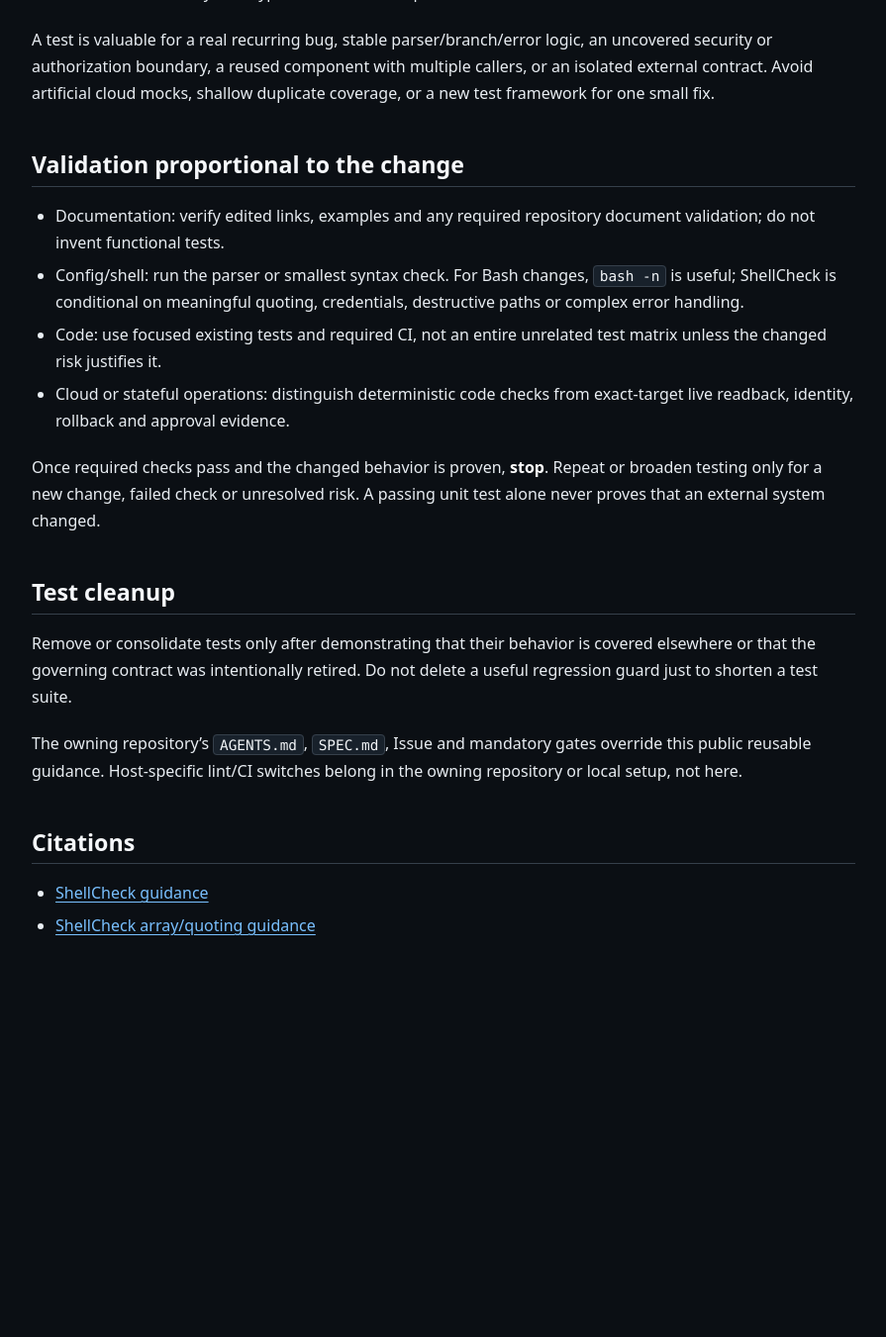
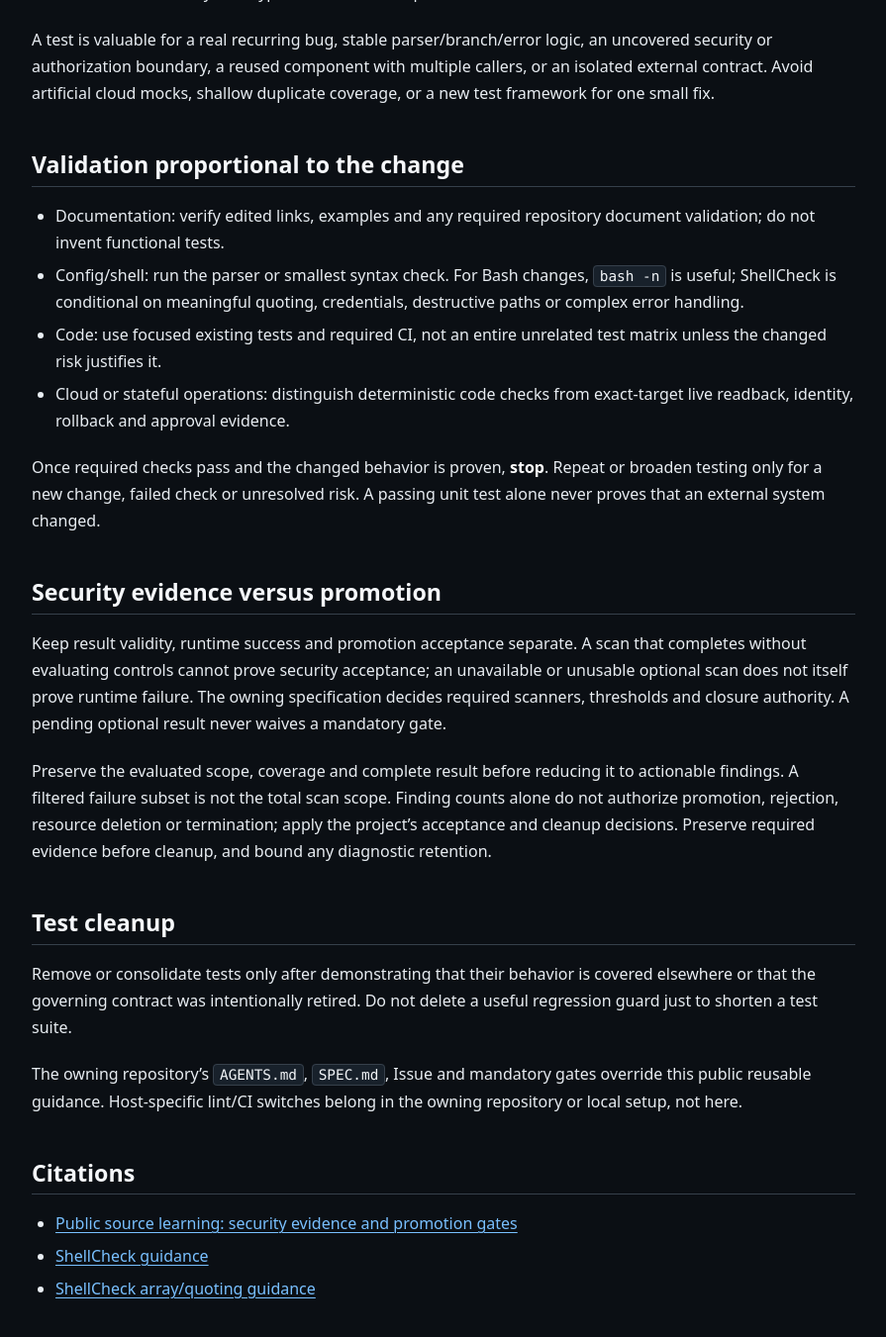
Before and after one commit to amitkarpe/agent-os, a Jekyll site: the page built from TESTING.md, in a window 1280 px wide and 1400 px high, scrolled down 509 px. Shown: the top 1351 px of the window at 99% size, without its empty margins (192-1087 px from the left). Built offline with Jekyll 4.4.1, drawn with Linux system fonts in a browser that asks for light colours; before the commit the page ends 1542 px from its top, so only the background shows below that.

Commit message:
docs: close semantic gaps and retire migrated topic pointers (#72)
* docs: separate security evidence from promotion decisions

* docs: retire migrated topic compatibility pointers

```diff
--- a/TESTING.md
+++ b/TESTING.md
@@ -46,6 +46,20 @@ Once required checks pass and the changed behavior is proven, **stop**.
 Repeat or broaden testing only for a new change, failed check or unresolved
 risk. A passing unit test alone never proves that an external system changed.
 
+## Security evidence versus promotion
+
+Keep result validity, runtime success and promotion acceptance separate. A scan
+that completes without evaluating controls cannot prove security acceptance;
+an unavailable or unusable optional scan does not itself prove runtime failure.
+The owning specification decides required scanners, thresholds and closure
+authority. A pending optional result never waives a mandatory gate.
+
+Preserve the evaluated scope, coverage and complete result before reducing it
+to actionable findings. A filtered failure subset is not the total scan scope.
+Finding counts alone do not authorize promotion, rejection, resource deletion
+or termination; apply the project's acceptance and cleanup decisions. Preserve
+required evidence before cleanup, and bound any diagnostic retention.
+
 ## Test cleanup
 
 Remove or consolidate tests only after demonstrating that their behavior is
@@ -58,5 +72,6 @@ in the owning repository or local setup, not here.
 
 ## Citations
 
+- [Public source learning: security evidence and promotion gates](https://github.com/amitkarpe/dotfiles/blob/815f31b7995dcfe023f10c041cc5416b412b4ed5/config/.config/agent/AWS_INSPECTOR_CIS.md#evidence-gate-versus-promotion-gate)
 - [ShellCheck guidance](https://www.shellcheck.net/wiki/SC2086)
 - [ShellCheck array/quoting guidance](https://www.shellcheck.net/wiki/SC2048)
```
Also changed, not shown: agents/CORE.md (deleted, +0 -14 lines), agents/GIT.md (deleted, +0 -14 lines), agents/GOALS.md (deleted, +0 -14 lines), agents/TERRAFORM.md (deleted, +0 -14 lines), agents/TESTING.md (deleted, +0 -14 lines), agents/TOOLS.md (deleted, +0 -14 lines), README.md, 1 other file.
